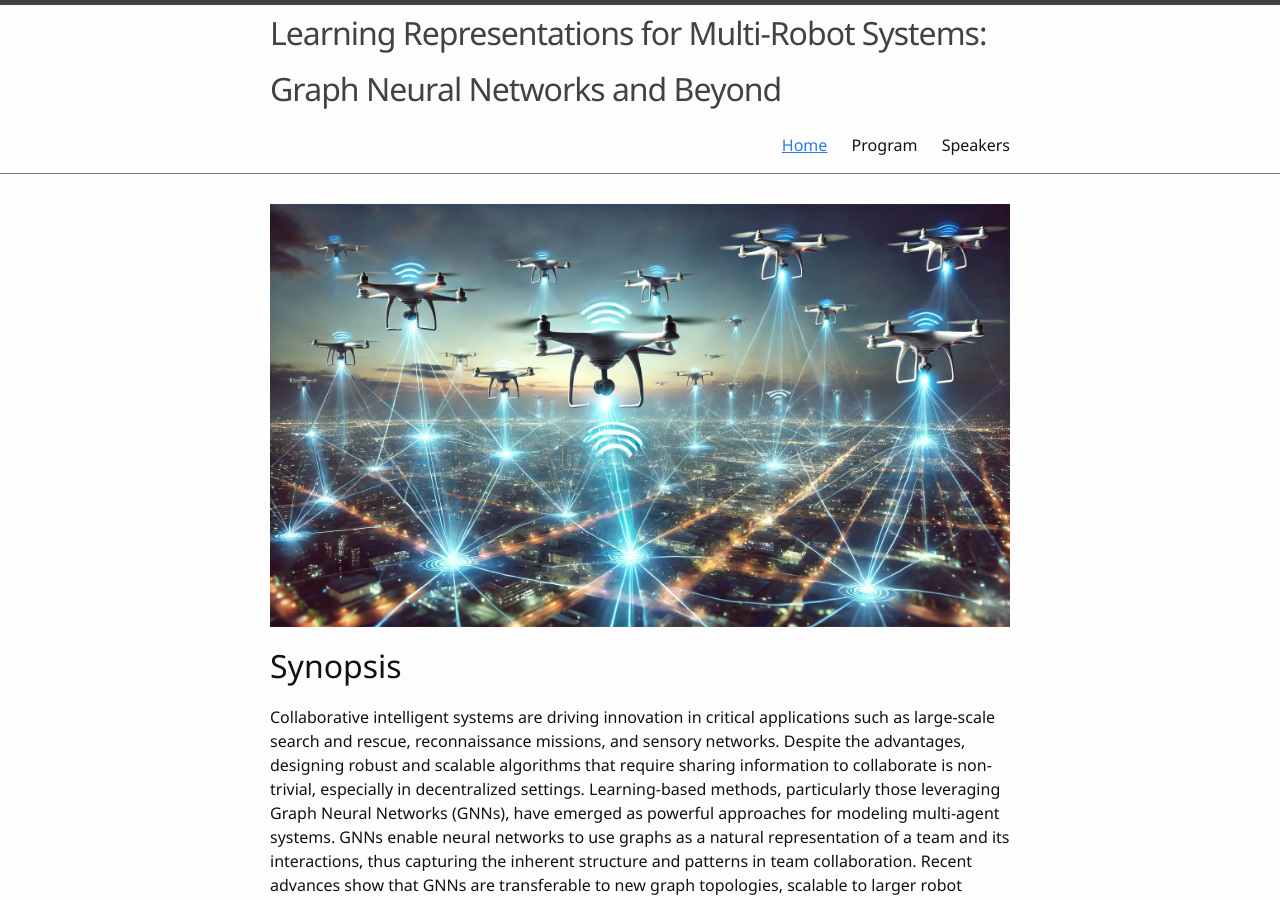
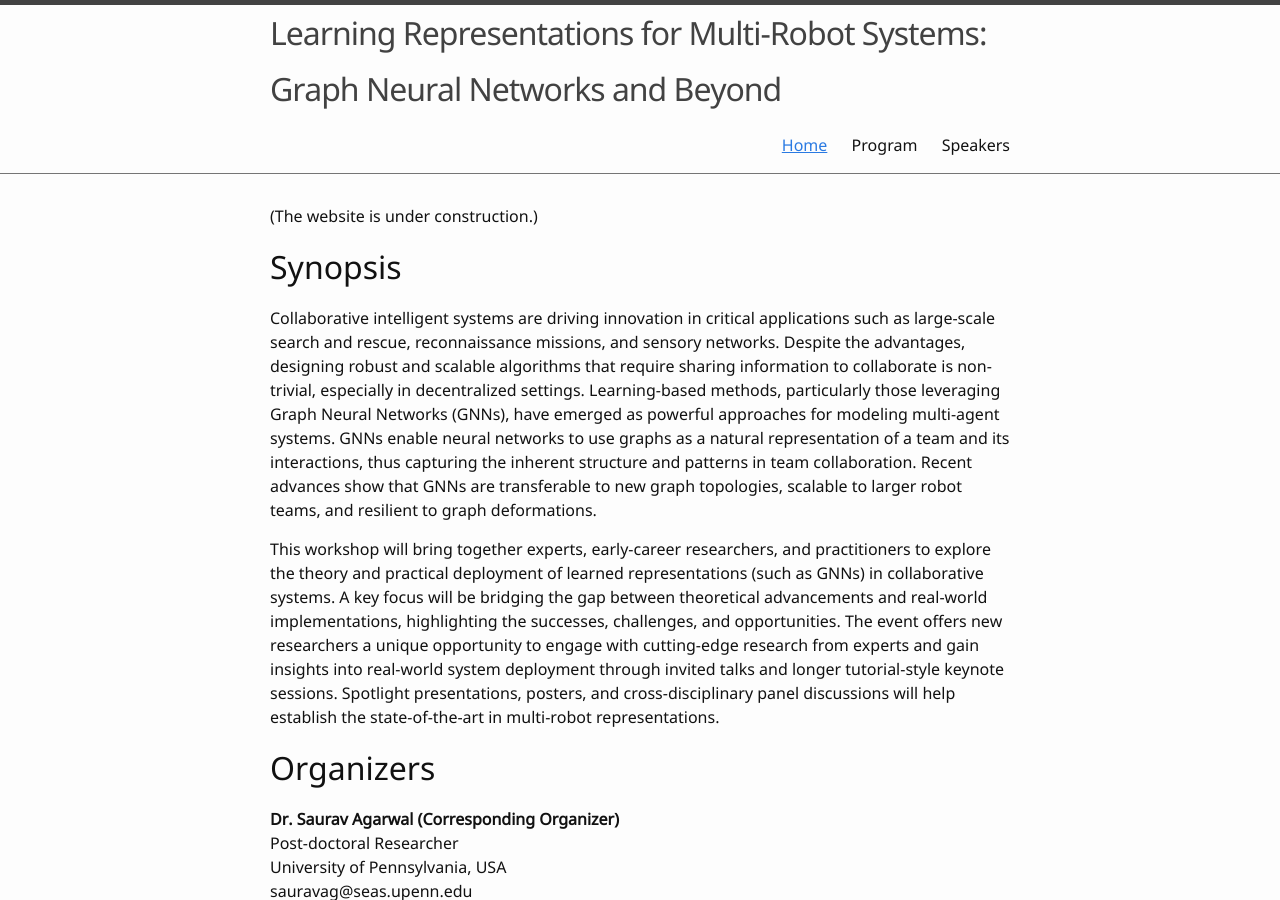
Before and after one commit to gnn-icra25/gnn-icra25.github.io, a Jekyll site: the page built from index.md, in a window 1280 px wide and 900 px high. Built offline with Jekyll 4.4.1, drawn with Linux system fonts in a browser that asks for light colours.

Commit message:
Updated home

```diff
--- a/index.md
+++ b/index.md
@@ -1,8 +1,9 @@
 ---
 title: Home
 ---
+(The website is under construction.)
 
-{% include figure.html img="drones.jpg" alt="" caption="" width="100%" %}
+<!-- {% include figure.html img="drones.jpg" alt="" caption="" width="100%" %} -->
 
 # Synopsis
 
```
